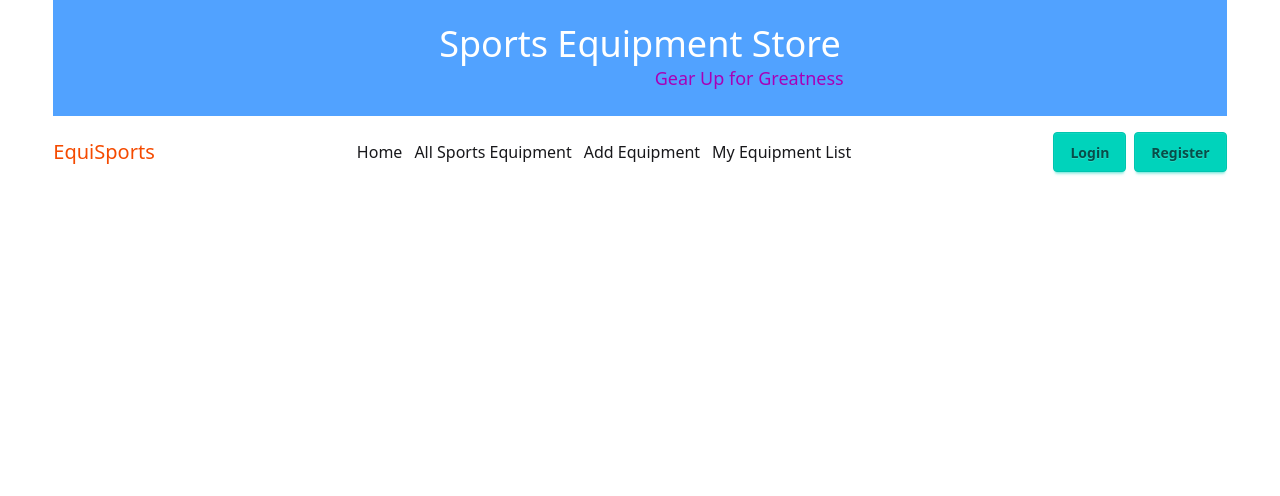
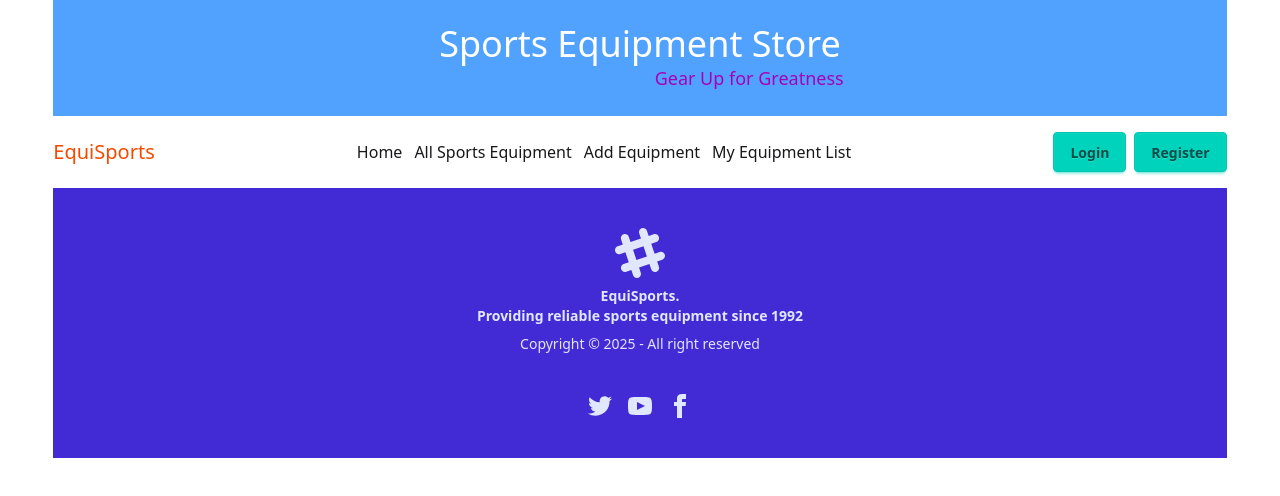
Before and after one commit to jaky-sheikh/sports-equip-store-client, a React (Vite) app: page / in a window 1280 px wide. Shown: the top 496 px of the page. Built offline with nearby package versions, Linux system fonts and the light colour scheme.

Commit message:
footer section

```diff
--- a/src/Layout/MainLayout.jsx
+++ b/src/Layout/MainLayout.jsx
@@ -1,6 +1,7 @@
 import { Outlet } from "react-router-dom";
 import Header from "../components/Header";
 import Navbar from "../components/Navbar";
+import Footer from "../components/Footer";
 
 
 const MainLayout = () => {
@@ -16,7 +17,7 @@
                 <Outlet></Outlet>
             </main>
             <footer>
-
+                <Footer></Footer>
             </footer>
         </div>
     );
--- /dev/null
+++ b/src/components/Footer.jsx
@@ -0,0 +1,68 @@
+
+
+const Footer = () => {
+    return (
+        <div className="w-11/12 mx-auto">
+            <footer className="footer sm:footer-horizontal footer-center bg-primary text-primary-content p-10">
+                <aside>
+                    <svg
+                        width="50"
+                        height="50"
+                        viewBox="0 0 24 24"
+                        xmlns="http://www.w3.org/2000/svg"
+                        fillRule="evenodd"
+                        clipRule="evenodd"
+                        class="inline-block fill-current">
+                        <path
+                            d="M22.672 15.226l-2.432.811.841 2.515c.33 1.019-.209 2.127-1.23 2.456-1.15.325-2.148-.321-2.463-1.226l-.84-2.518-5.013 1.677.84 2.517c.391 1.203-.434 2.542-1.831 2.542-.88 0-1.601-.564-1.86-1.314l-.842-2.516-2.431.809c-1.135.328-2.145-.317-2.463-1.229-.329-1.018.211-2.127 1.231-2.456l2.432-.809-1.621-4.823-2.432.808c-1.355.384-2.558-.59-2.558-1.839 0-.817.509-1.582 1.327-1.846l2.433-.809-.842-2.515c-.33-1.02.211-2.129 1.232-2.458 1.02-.329 2.13.209 2.461 1.229l.842 2.515 5.011-1.677-.839-2.517c-.403-1.238.484-2.553 1.843-2.553.819 0 1.585.509 1.85 1.326l.841 2.517 2.431-.81c1.02-.33 2.131.211 2.461 1.229.332 1.018-.21 2.126-1.23 2.456l-2.433.809 1.622 4.823 2.433-.809c1.242-.401 2.557.484 2.557 1.838 0 .819-.51 1.583-1.328 1.847m-8.992-6.428l-5.01 1.675 1.619 4.828 5.011-1.674-1.62-4.829z"></path>
+                    </svg>
+                    <p className="font-bold">
+                        EquiSports.
+                        <br />
+                        Providing reliable sports equipment since 1992
+                    </p>
+                    <p>Copyright © {new Date().getFullYear()} - All right reserved</p>
+                </aside>
+                <nav>
+                    <div className="grid grid-flow-col gap-4">
+                        <a>
+                            <svg
+                                xmlns="http://www.w3.org/2000/svg"
+                                width="24"
+                                height="24"
+                                viewBox="0 0 24 24"
+                                class="fill-current">
+                                <path
+                                    d="M24 4.557c-.883.392-1.832.656-2.828.775 1.017-.609 1.798-1.574 2.165-2.724-.951.564-2.005.974-3.127 1.195-.897-.957-2.178-1.555-3.594-1.555-3.179 0-5.515 2.966-4.797 6.045-4.091-.205-7.719-2.165-10.148-5.144-1.29 2.213-.669 5.108 1.523 6.574-.806-.026-1.566-.247-2.229-.616-.054 2.281 1.581 4.415 3.949 4.89-.693.188-1.452.232-2.224.084.626 1.956 2.444 3.379 4.6 3.419-2.07 1.623-4.678 2.348-7.29 2.04 2.179 1.397 4.768 2.212 7.548 2.212 9.142 0 14.307-7.721 13.995-14.646.962-.695 1.797-1.562 2.457-2.549z"></path>
+                            </svg>
+                        </a>
+                        <a>
+                            <svg
+                                xmlns="http://www.w3.org/2000/svg"
+                                width="24"
+                                height="24"
+                                viewBox="0 0 24 24"
+                                class="fill-current">
+                                <path
+                                    d="M19.615 3.184c-3.604-.246-11.631-.245-15.23 0-3.897.266-4.356 2.62-4.385 8.816.029 6.185.484 8.549 4.385 8.816 3.6.245 11.626.246 15.23 0 3.897-.266 4.356-2.62 4.385-8.816-.029-6.185-.484-8.549-4.385-8.816zm-10.615 12.816v-8l8 3.993-8 4.007z"></path>
+                            </svg>
+                        </a>
+                        <a>
+                            <svg
+                                xmlns="http://www.w3.org/2000/svg"
+                                width="24"
+                                height="24"
+                                viewBox="0 0 24 24"
+                                class="fill-current">
+                                <path
+                                    d="M9 8h-3v4h3v12h5v-12h3.642l.358-4h-4v-1.667c0-.955.192-1.333 1.115-1.333h2.885v-5h-3.808c-3.596 0-5.192 1.583-5.192 4.615v3.385z"></path>
+                            </svg>
+                        </a>
+                    </div>
+                </nav>
+            </footer>
+        </div>
+    );
+};
+
+export default Footer;
```
